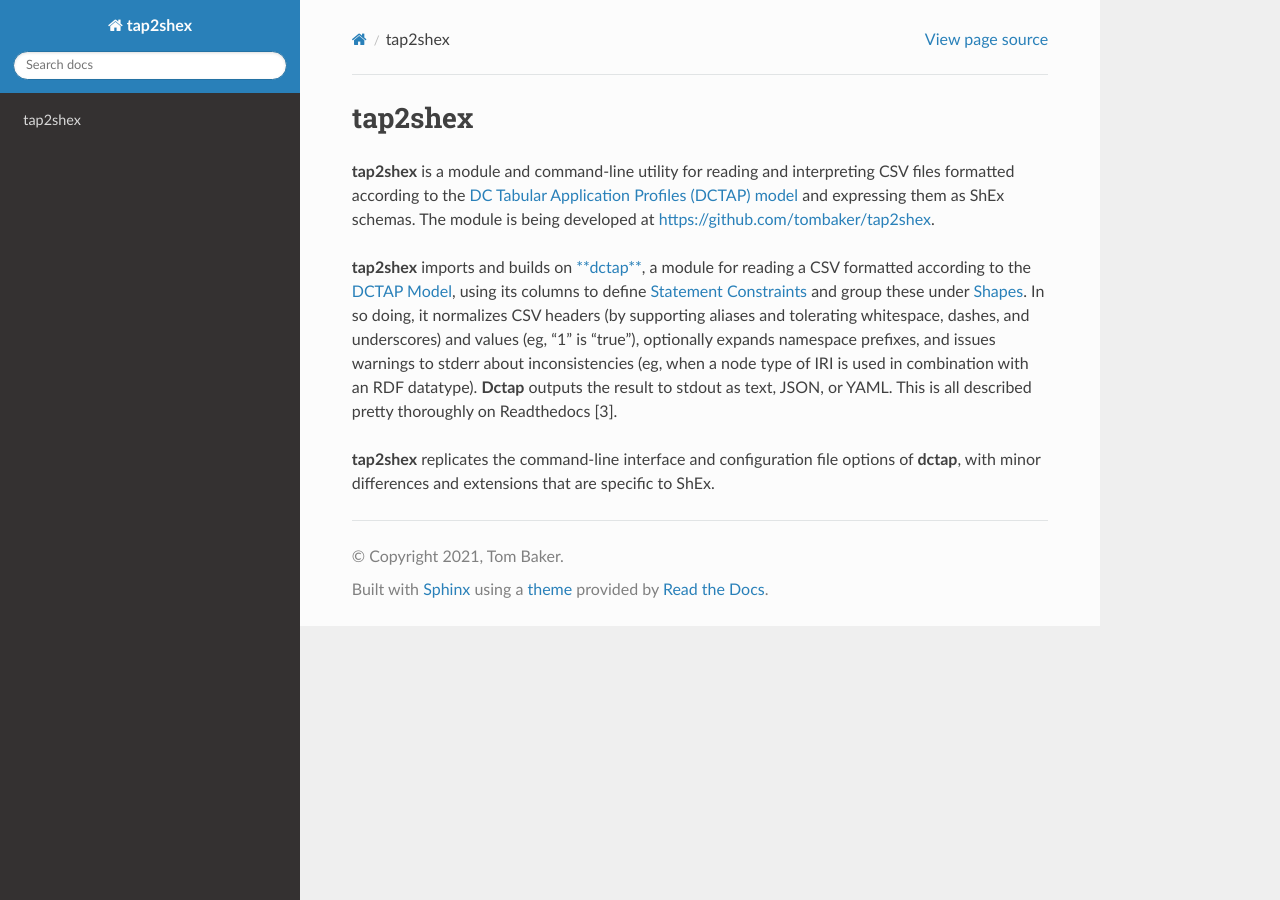
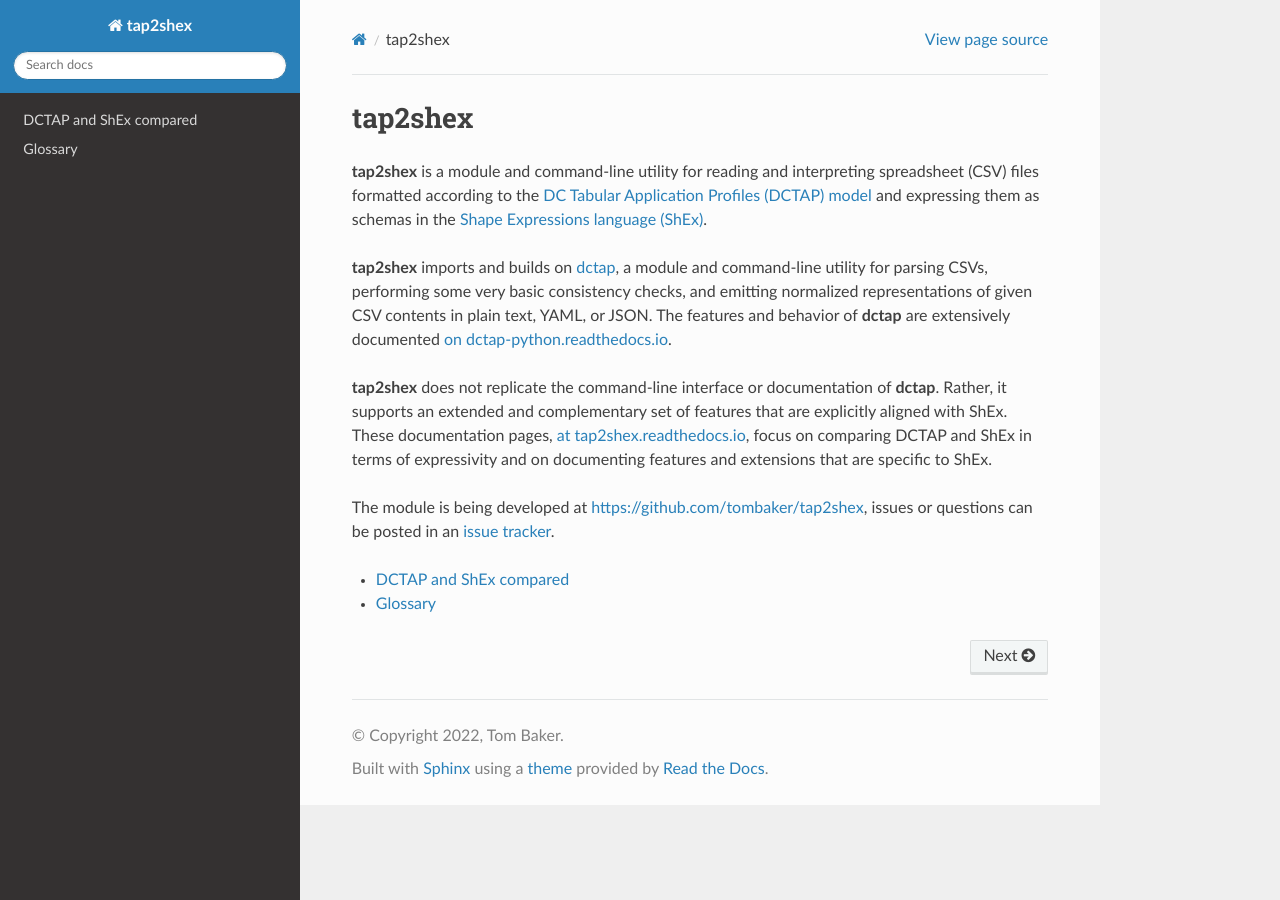
Before and after one commit to tombaker/tapshex, a Sphinx documentation site: the page built from docs/index.rst, in a window 1280 px wide. Built offline with Sphinx 7.4.7 and the Read the Docs theme 2.0.0, drawn with Linux system fonts in a browser that asks for light colours.

Commit message:
Start docn page comparing DCTAP and ShEx

```diff
--- a/docs/conf.py
+++ b/docs/conf.py
@@ -18,7 +18,7 @@
 # -- Project information -----------------------------------------------------
 
 project = 'tap2shex'
-copyright = '2021, Tom Baker'
+copyright = '2022, Tom Baker'
 author = 'Tom Baker'
 
 # The full version, including alpha/beta/rc tags
--- a/docs/glossary/index.rst
+++ b/docs/glossary/index.rst
@@ -53,6 +53,12 @@ Glossary
    Shape
        A set of Statement Templates **in an Application Profile** that characterize Statements expected to be found in a Description. In the now-superseded `DCMI Abstract Model <https://www.dublincore.org/specifications/dublin-core/abstract-model/>`_ of 2007, these were called Description Templates.
 
+   ShExC
+       A compact syntax for ShEx that is "meant for human eyes and fingers".
+
+   ShEx Schema
+       "A collection of shape expressions".
+
    Statement
        A property-value pair **in Instance Data** used in a Description to make claims about an Entity.
 
--- a/docs/index.rst
+++ b/docs/index.rst
@@ -1,8 +1,19 @@
+.. _home:
+
 tap2shex
 ========
 
-**tap2shex** is a module and command-line utility for reading and interpreting CSV files formatted according to the `DC Tabular Application Profiles (DCTAP) model <https://github.com/dcmi/dctap/blob/main/TAPprimer.md>`_ and expressing them as ShEx schemas. The module is being developed at `https://github.com/tombaker/tap2shex <https://github.com/tombaker/tap2shex>`_.
+**tap2shex** is a module and command-line utility for reading and interpreting spreadsheet (CSV) files formatted according to the `DC Tabular Application Profiles (DCTAP) model <https://www.dublincore.org/groups/application_profiles_ig/dctap_primer/>`_ and expressing them as schemas in the `Shape Expressions language (ShEx) <https://shexspec.github.io/primer/>`_.
 
-**tap2shex** imports and builds on `**dctap** <https://github.com/dcmi/dctap-python>`_, a module for reading a CSV formatted according to the `DCTAP Model <https://dctap-python.readthedocs.io/en/latest/model/index.html>`_, using its columns to define `Statement Constraints <https://dctap-python.readthedocs.io/en/latest/glossary/index.html#term-Statement-Constraint>`_ and group these under `Shapes <https://dctap-python.readthedocs.io/en/latest/glossary/index.html#term-Shape>`_. In so doing, it normalizes CSV headers (by supporting aliases and tolerating whitespace, dashes, and underscores) and values (eg, "1" is "true"), optionally expands namespace prefixes, and issues warnings to stderr about inconsistencies (eg, when a node type of IRI is used in combination with an RDF datatype). **Dctap** outputs the result to stdout as text, JSON, or YAML. This is all described pretty thoroughly on Readthedocs [3].
+**tap2shex** imports and builds on `dctap <https://github.com/dcmi/dctap-python>`_, a module and command-line utility for parsing CSVs, performing some very basic consistency checks, and emitting normalized representations of given CSV contents in plain text, YAML, or JSON. The features and behavior of **dctap** are extensively documented `on dctap-python.readthedocs.io <https://dctap-python.readthedocs.io/en/>`_.
 
-**tap2shex** replicates the command-line interface and configuration file options of **dctap**, with minor differences and extensions that are specific to ShEx.
+**tap2shex** does not replicate the command-line interface or documentation of **dctap**. Rather, it supports an extended and complementary set of features that are explicitly aligned with ShEx. These documentation pages, `at tap2shex.readthedocs.io <https://tap2shex.readthedocs.io/en/>`_, focus on comparing DCTAP and ShEx in terms of expressivity and on documenting features and extensions that are specific to ShEx.
+
+
+The module is being developed at `https://github.com/tombaker/tap2shex <https://github.com/tombaker/tap2shex>`_, issues or questions can be posted in an `issue tracker <https://github.com/tombaker/tap2shex>`_.
+
+.. toctree::
+   :maxdepth: 6
+
+   comparison/index
+   glossary/index
```
Also changed, not shown: docs/comparison/index.rst (added, +14 -0 lines), 1 other file.
